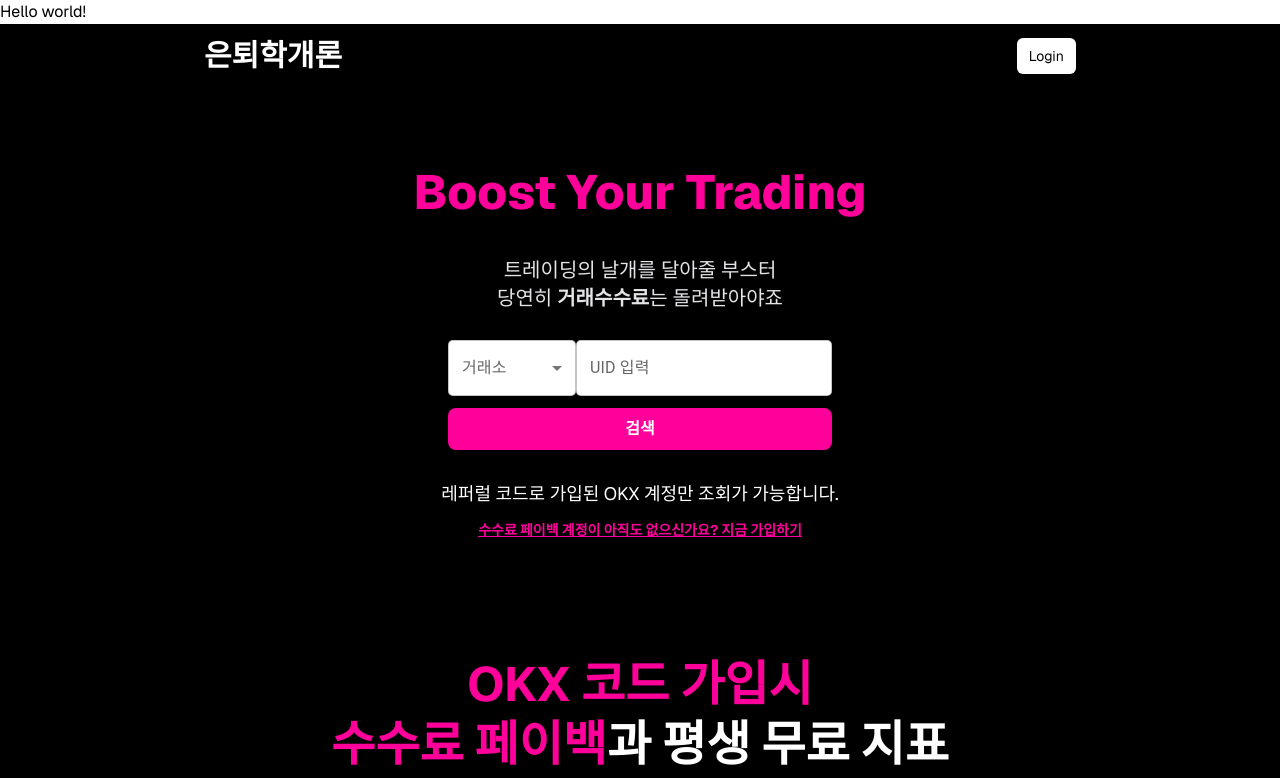
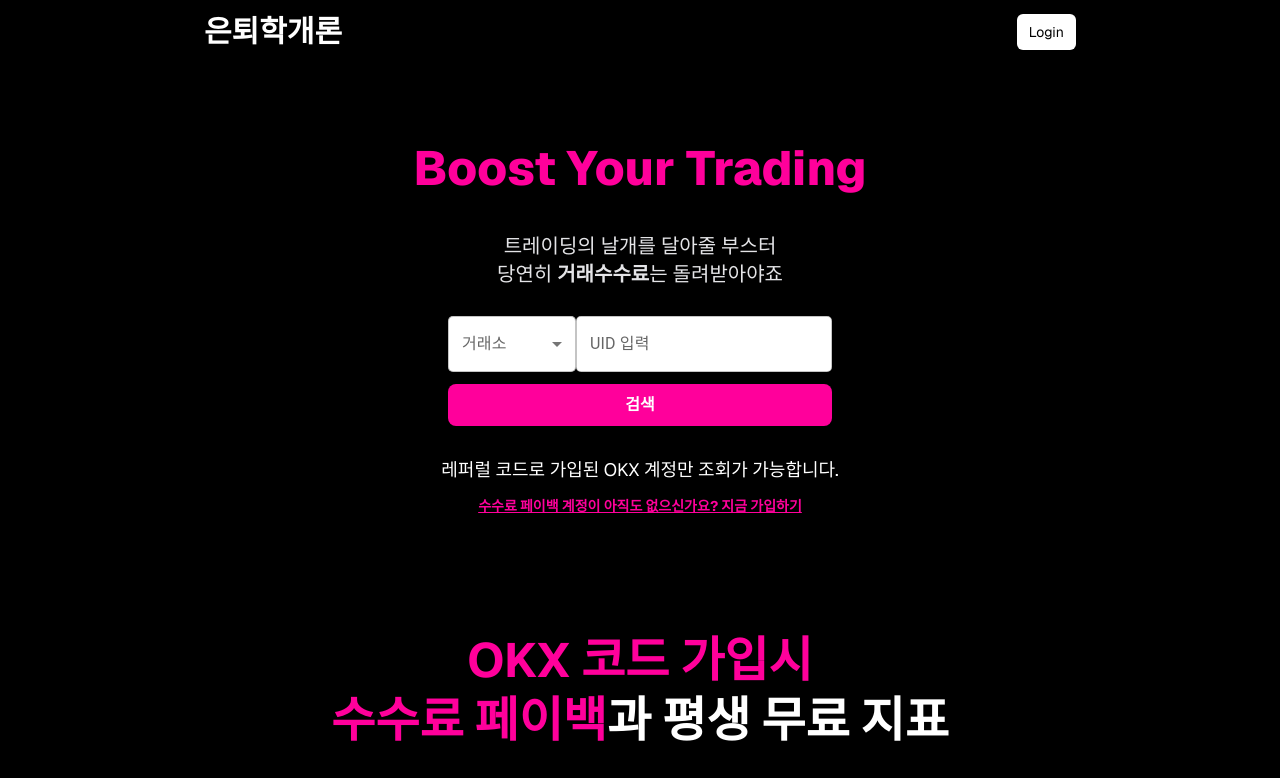
Before and after one commit to Leejoongjae123/nextjs_supabase, a Next.js app: page / in a window 1280 px wide. Shown: the top 778 px of the page. Built offline with nearby package versions, Linux system fonts and the light colour scheme; no server answers; the database is empty.

Commit message:
240202_11

```diff
--- a/app/layout.tsx
+++ b/app/layout.tsx
@@ -33,16 +33,6 @@
 
   return (
     <html lang="en" className={GeistSans.className}>
-      <div>
-        {/* <Head>
-          <title>My page title</title>
-          <meta property="og:title" content="My page title" key="title" />
-        </Head>
-        <Head>
-          <meta property="og:title" content="My new title" key="title" />
-        </Head> */}
-        <p>Hello world!</p>
-      </div>
       <body className="">
         <main className="min-h-screen flex flex-col items-center bg-black">
           <nav className="w-full flex justify-center  h-16 text-white">
--- a/app/page.js
+++ b/app/page.js
@@ -9,6 +9,9 @@
 import Head from "next/head";
 
 export const metadata = {
+  icons:{
+    icon:'images/icon.png'
+  },
   title: '트레이딩 부스터! 차트지표와 페이백을 동시에',
   openGraph: {
     title: '트레이딩 부스터! 차트지표와 페이백을 동시에',
```
